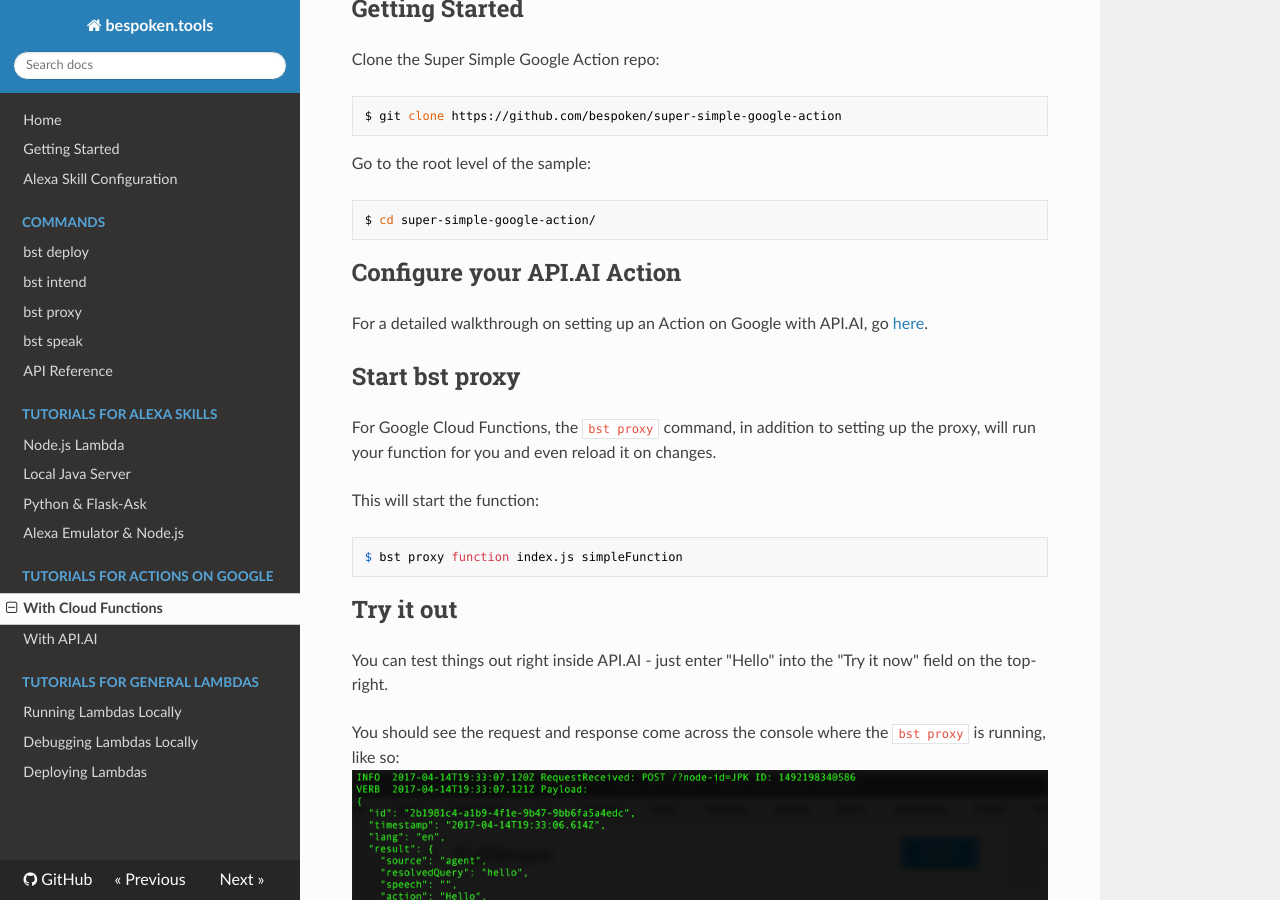
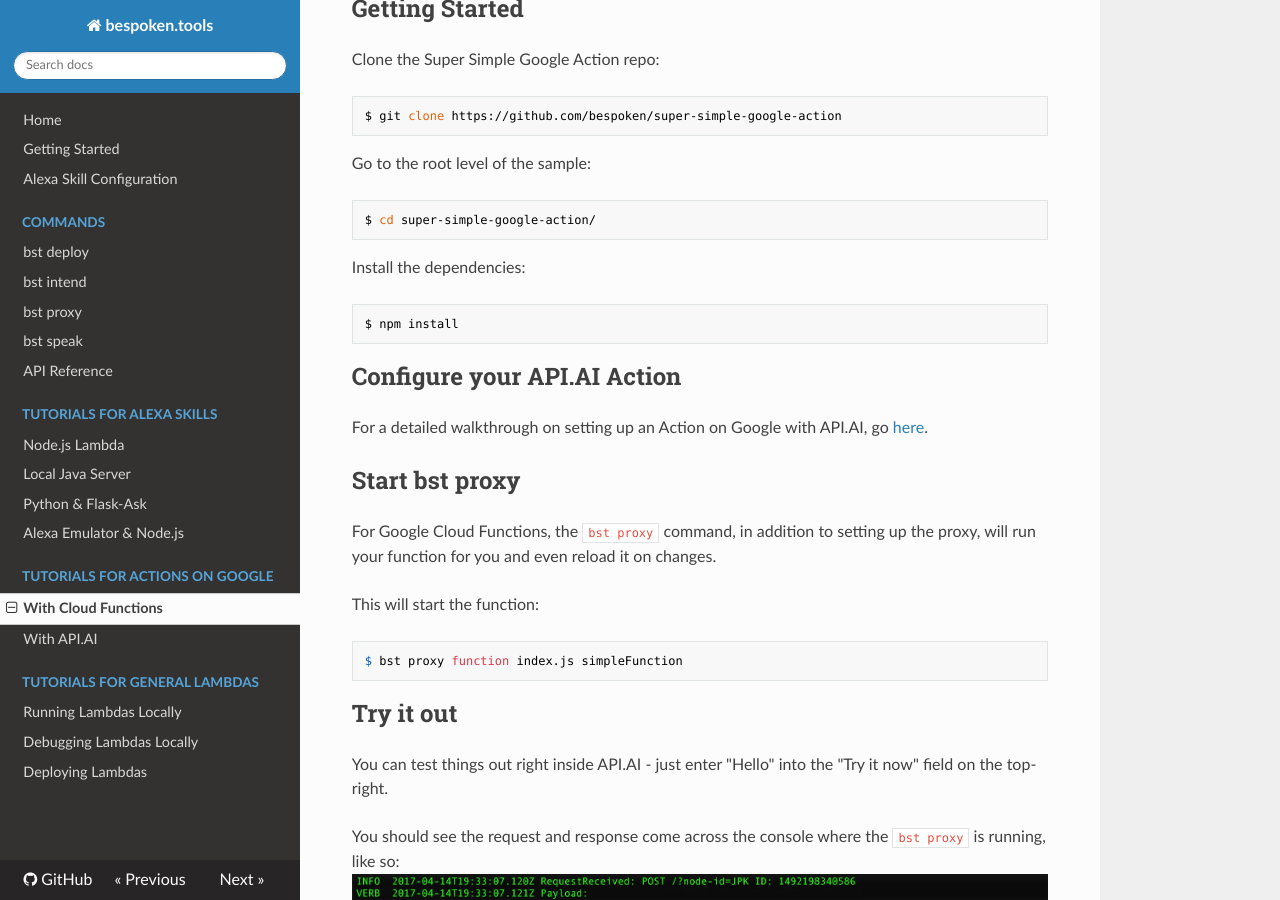
Before and after one commit to bespoken/bst, an MkDocs documentation site: the page built from docs/tutorials/tutorial_cloud_function.md, in a window 1280 px wide and 900 px high, scrolled down 452 px. Built offline with MkDocs 1.6.1, drawn with Linux system fonts in a browser that asks for light colours; nearby versions of some CDN libraries; old or Windows-style settings are respelled for this version of MkDocs.

Commit message:
Included npm install instruction

````diff
--- a/docs/tutorials/tutorial_cloud_function.md
+++ b/docs/tutorials/tutorial_cloud_function.md
@@ -22,6 +22,11 @@ $ git clone https://github.com/bespoken/super-simple-google-action
 Go to the root level of the sample:
 ```bash
 $ cd super-simple-google-action/
+```
+
+Install the dependencies:
+```bash
+$ npm install
 ```
 
 ## Configure your API.AI Action
````
